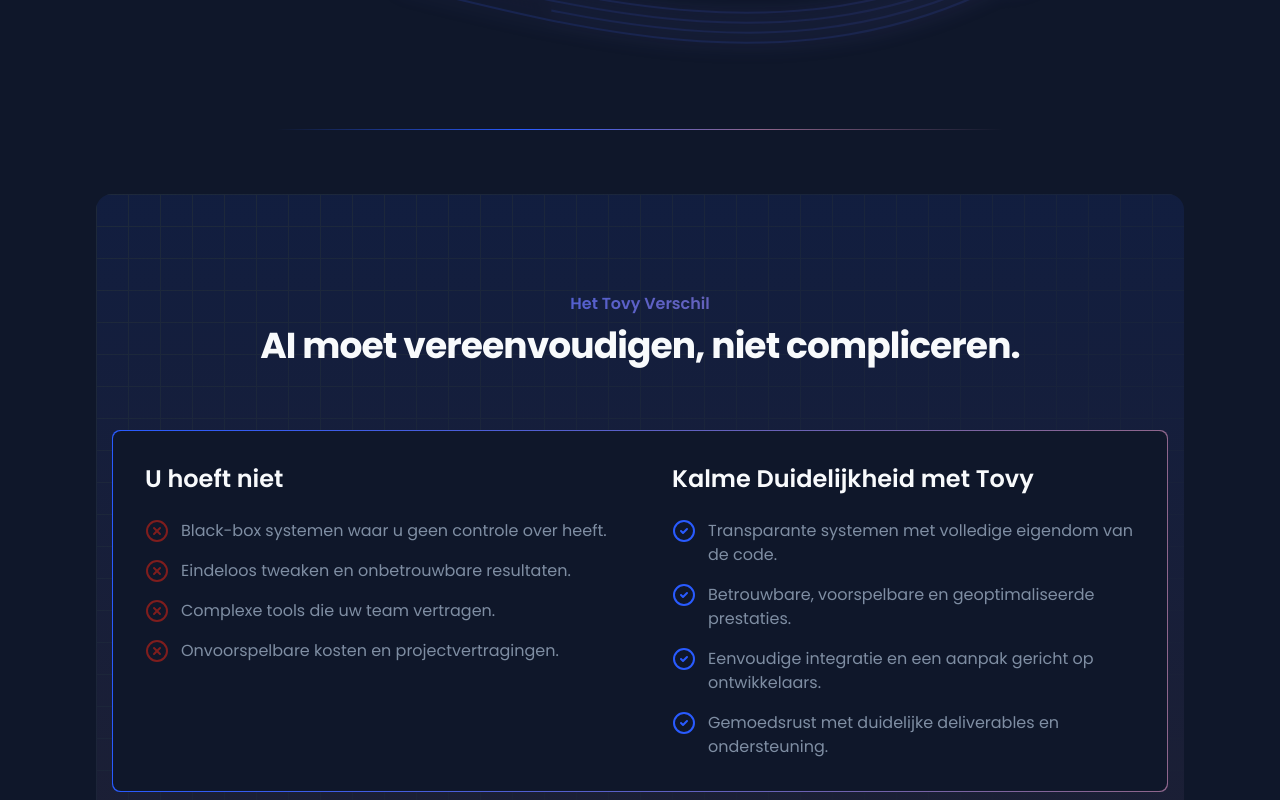
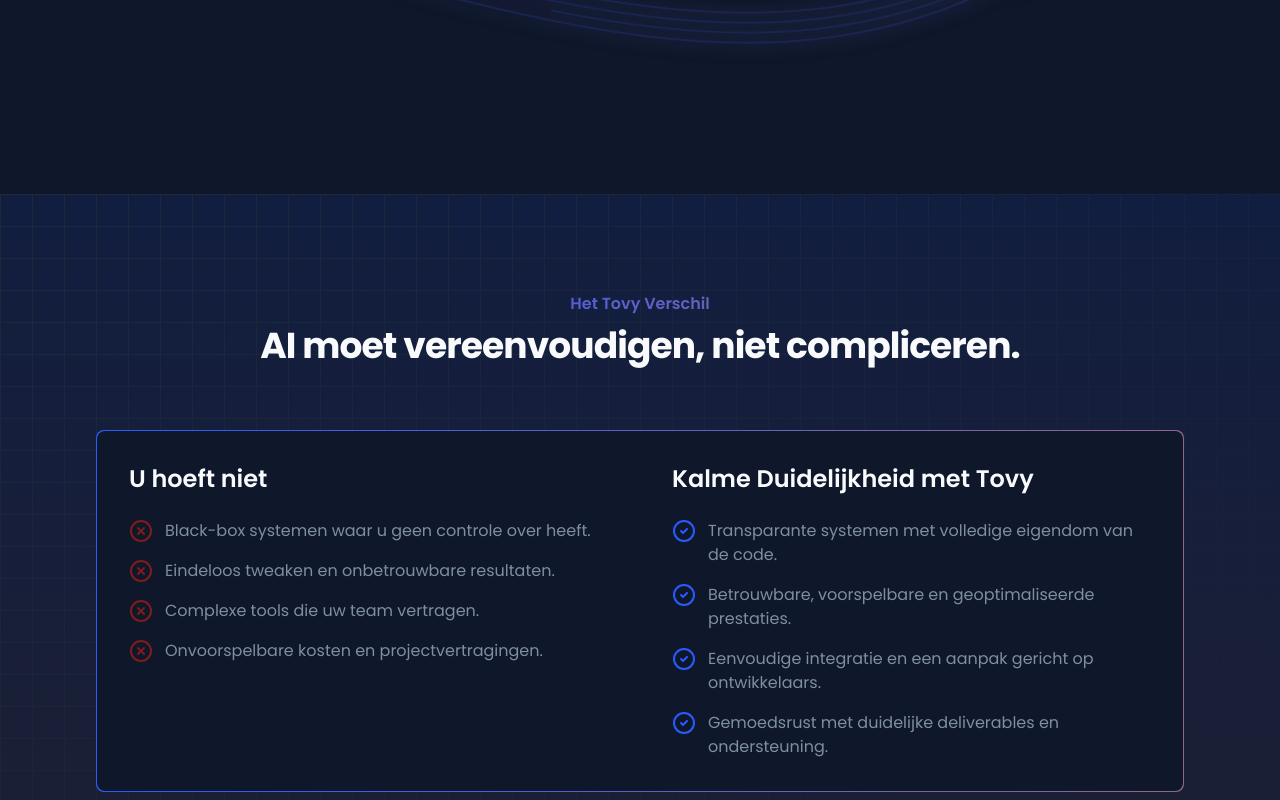
Before and after one commit to tovy-eu/tovy.eu-website, a Next.js app: page / in a window 1280 px wide. Shown: the part 640-1440 px from the top of the page. Built offline with nearby package versions, Linux system fonts and the light colour scheme.

Commit message:
make the background of pain solution section the width of the full page

```diff
--- a/src/app/page.tsx
+++ b/src/app/page.tsx
@@ -9,13 +9,14 @@ export default function Home() {
   return (
     <div className="flex flex-col items-center">
       <HeroSection />
+
+      <SectionDivider />
+
+      <ScrollReveal className="w-full">
+        <PainSolutionSection />
+      </ScrollReveal>
+
       <div className="w-full max-w-6xl px-4 md:px-8">
-        <SectionDivider />
-
-        <ScrollReveal>
-          <PainSolutionSection />
-        </ScrollReveal>
-
         <SectionDivider />
 
         <div id="about">
--- a/src/components/landing/pain-solution-section.tsx
+++ b/src/components/landing/pain-solution-section.tsx
@@ -17,10 +17,11 @@ const solutions = [
 export function PainSolutionSection() {
   return (
     <div
-      className="pain-solution-container relative bg-gradient-to-b from-primary/10 to-[#8F668C]/10 rounded-2xl overflow-hidden"
+      className="pain-solution-container relative bg-gradient-to-b from-primary/10 to-[#8F668C]/10"
     >
       <section className="py-16 sm:py-24 relative z-10">
-        <div className="mx-auto max-w-4xl text-center px-4">
+        <div className="mx-auto max-w-6xl px-4 md:px-8">
+          <div className="mx-auto max-w-4xl text-center">
             <h2 className="text-base font-semibold leading-7 bg-gradient-to-r from-primary to-[#8F668C] bg-clip-text text-transparent">
               Het Tovy Verschil
             </h2>
@@ -28,7 +29,7 @@ export function PainSolutionSection() {
               AI moet vereenvoudigen, niet compliceren.
             </p>
           </div>
-        <div className="mt-16 space-y-8 px-4">
+          <div className="mt-16 space-y-8">
             <div className="p-[1px] rounded-lg bg-gradient-to-r from-primary to-[#8F668C]">
               <div className="bg-card rounded-lg p-8">
                 <div className="grid grid-cols-1 md:grid-cols-2 gap-8 md:gap-16">
@@ -67,6 +68,7 @@ export function PainSolutionSection() {
               </div>
             </div>
           </div>
+        </div>
       </section>
     </div>
   );
```
Lines whose indentation alone changed are shown as unchanged.
